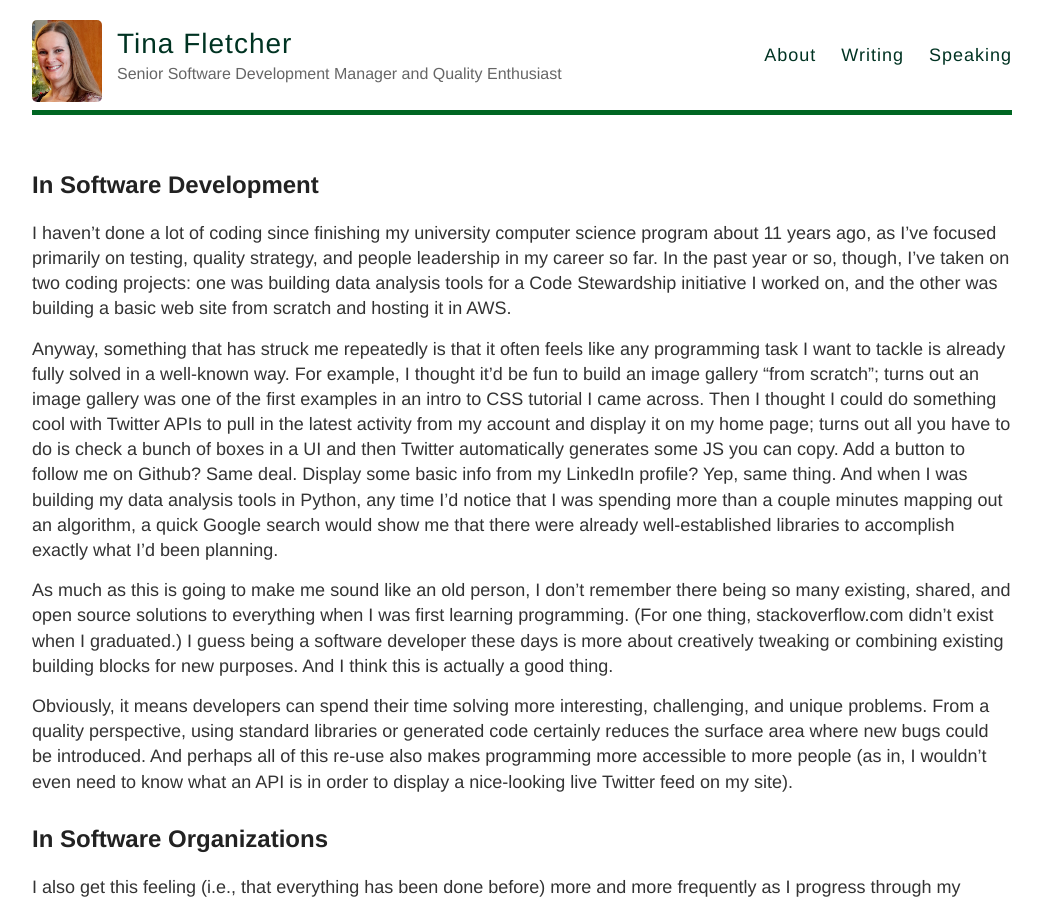
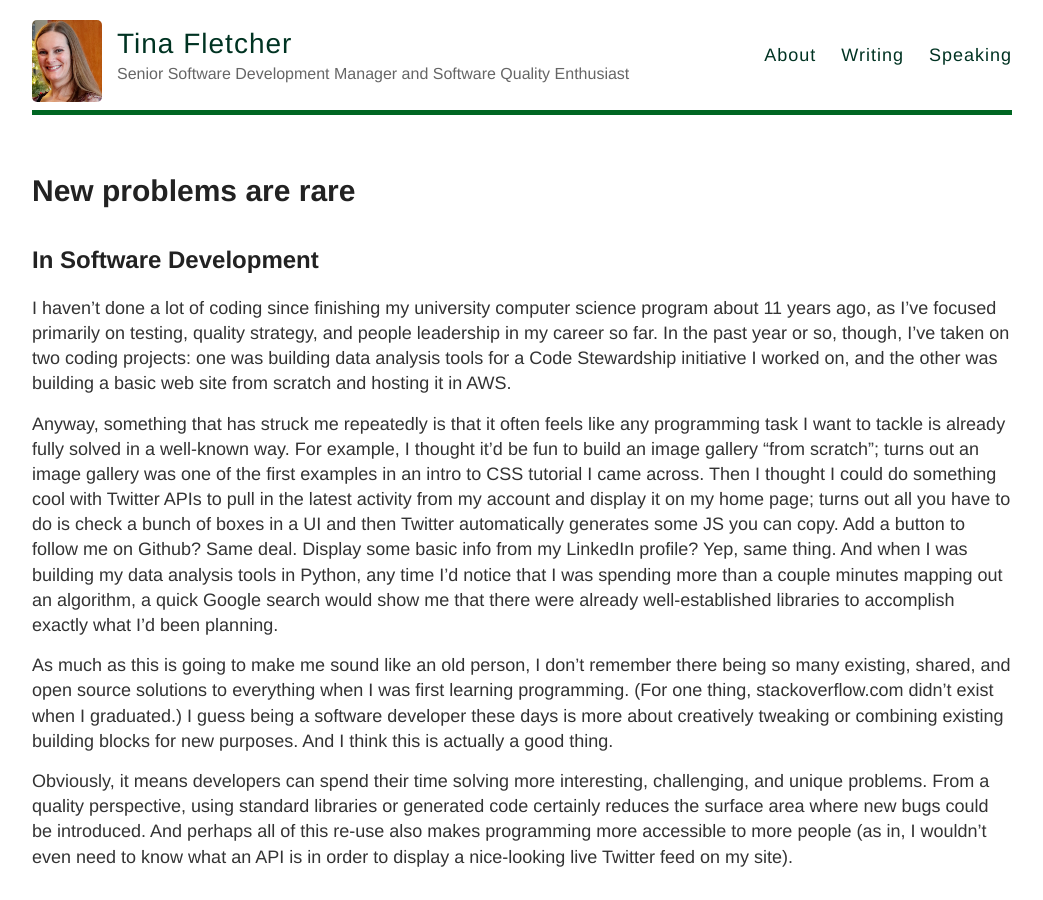
Before and after one commit to tinafletcher/tinafletcher.github.io, a Jekyll site: the page built from _posts/2018-3-1-New-problems-are-rare.md, in a window 1280 px wide and 900 px high. Shown: the whole window, without its empty margins (118-1161 px from the left). Built offline with Jekyll 4.4.1, drawn with Linux system fonts in a browser that asks for light colours; our own code applies the rules of GitHub Pages for plain Markdown files; some of the changed text lies outside the part shown.

Commit message:
Trying to restore the New Problem post

```diff
--- a/_config.yml
+++ b/_config.yml
@@ -6,7 +6,7 @@
 name: Tina Fletcher
 
 # Short bio or description (displayed in the header)
-description: Senior Software Development Manager and Quality Enthusiast
+description: Senior Software Development Manager and Software Quality Enthusiast
 
 # URL of your avatar or profile pic (you could use your GitHub profile pic)
 avatar: ../images/Tina2020.png
--- a/_posts/2018-3-1-New-problems-are-rare.md
+++ b/_posts/2018-3-1-New-problems-are-rare.md
@@ -1,7 +1,7 @@
 ---
 layout: post
 title: New problems are rare
-excerpt: I haven't done a lot of coding since finishing my university computer science program about 11 years ago, as I've focused primarily on testing, quality strategy, and people leadership in my career so far. In the past year or so, though, I've taken on two coding projects: one was building data analysis tools for a Code Stewardship initiative I worked on, and the other was building a basic web site from scratch and hosting it in AWS.
+excerpt: I haven't done a lot of coding since finishing my university computer science program about 11 years ago, as I've focused primarily on testing, quality strategy, and people leadership in my career so far. In the past year or so, though, I've taken on two coding projects - one was building data analysis tools for a Code Stewardship initiative I worked on, and the other was building a basic web site from scratch and hosting it in AWS.
 ---
 
 
```
